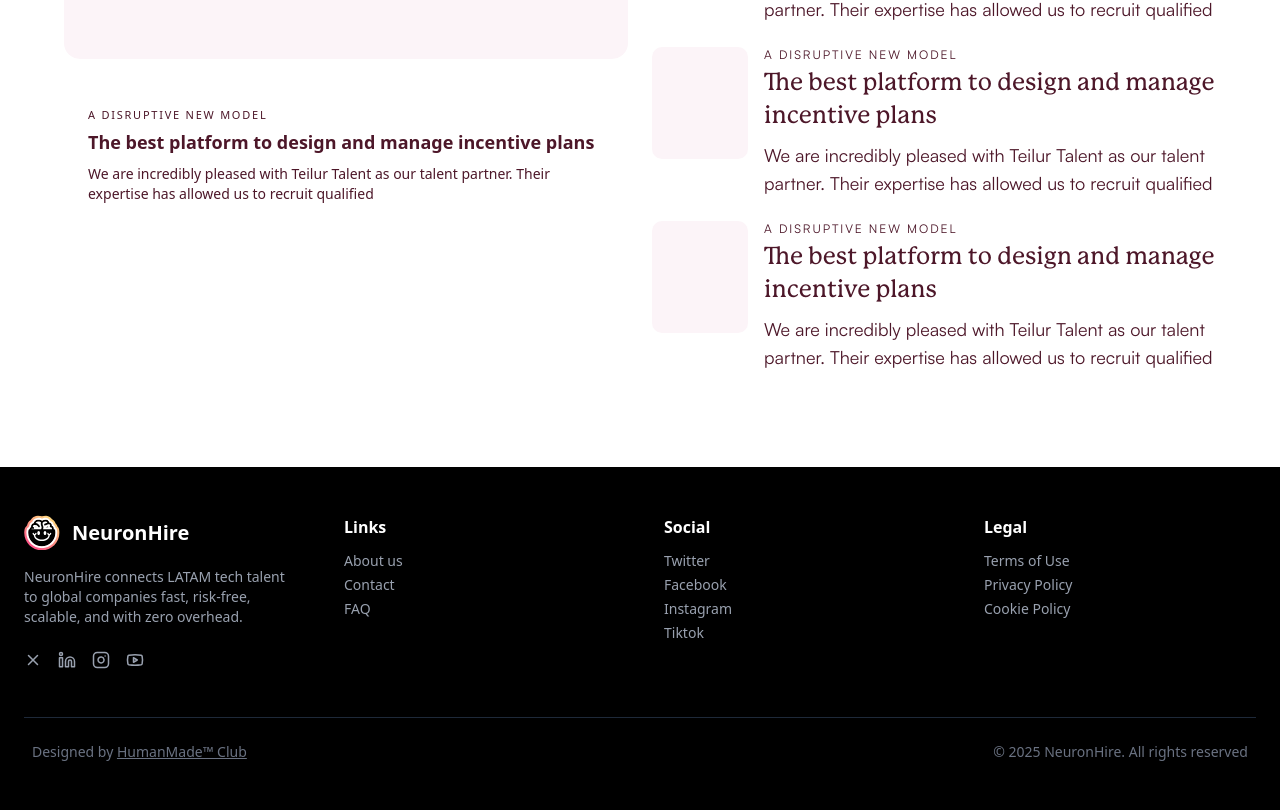
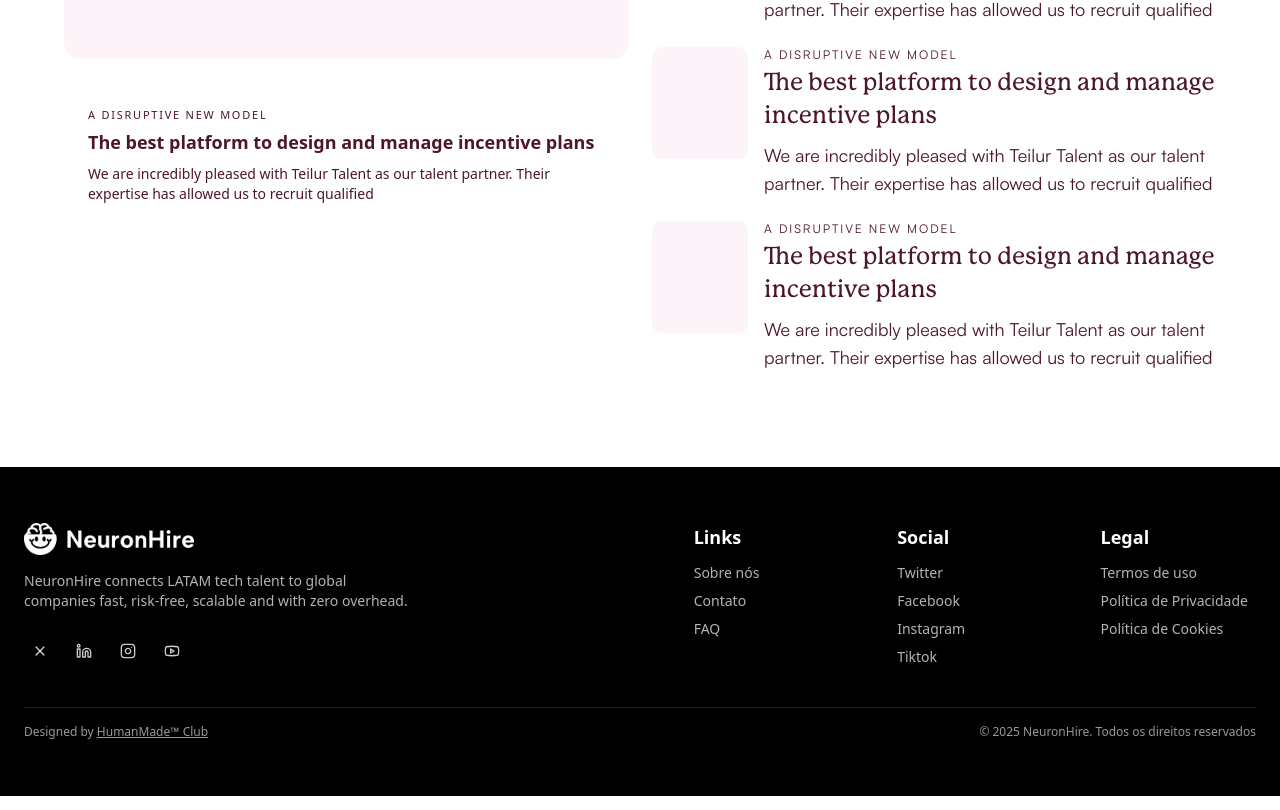
Before and after one commit to neuronhire/front-neuron-hire, a Next.js app: page / in a window 1280 px wide. Shown: the part 5532-6342 px from the top of the page. Built offline with nearby package versions, Linux system fonts and the light colour scheme.

Commit message:
refactor: update Footer component layout and styling for improved clarity and consistency

```diff
--- a/components/layout/footer.tsx
+++ b/components/layout/footer.tsx
@@ -6,114 +6,125 @@ import Link from "next/link";
 
 export function Footer() {
   return (
-    <footer className="bg-black text-white px-6 py-12">
-      <div className="max-w-7xl mx-auto grid grid-cols-1 md:grid-cols-4 gap-12">
+    <footer className="relative bg-black text-white">
+      <div className="mx-auto max-w-7xl px-6 py-10 md:py-14">
+        <div className="grid grid-cols-1 gap-12 md:[grid-template-columns:4fr_1fr_1fr_1fr]">
           <div className="space-y-4">
-          <div className="flex items-center space-x-3">
+            <div className="flex items-center gap-3">
               <Image
-              src="/assets/logo.svg"
-              alt="NeuronHire Logo"
-              width={36}
-              height={36}
-              className="w-9 h-9"
+                src="/assets/logos/neurohire-white-logo.png"
+                alt="NeuronHire"
+                width={600}
+                height={200}
+                className="h-8 w-auto"
+                priority
               />
-            <span className="text-xl font-bold">NeuronHire</span>
             </div>
-          <p className="text-sm text-gray-400 max-w-xs">
+
+            <p className="max-w-sm text-sm leading-5 text-white/70">
               NeuronHire connects LATAM tech talent to global companies fast,
-            risk-free, scalable, and with zero overhead.
+              risk-free, scalable and with zero overhead.
             </p>
-          <div className="flex items-center space-x-4 pt-2">
+
+            <div className="flex items-center gap-3 pt-2">
+              {[
+                { Icon: X, label: "X", href: "#" },
+                { Icon: Linkedin, label: "LinkedIn", href: "#" },
+                { Icon: Instagram, label: "Instagram", href: "#" },
+                { Icon: Youtube, label: "YouTube", href: "#" },
+              ].map(({ Icon, label, href }) => (
                 <Link
-              href="#"
-              aria-label="X"
-              className="hover:text-white text-gray-400"
+                  key={label}
+                  href={href}
+                  aria-label={label}
+                  className="inline-flex h-8 w-8 items-center justify-center rounded-full  text-white/80 hover:bg-white/10 hover:text-white transition"
                 >
-              <X size={18} />
+                  <Icon size={16} />
                 </Link>
-            <Link
-              href="#"
-              aria-label="LinkedIn"
-              className="hover:text-white text-gray-400"
-            >
-              <Linkedin size={18} />
-            </Link>
-            <Link
-              href="#"
-              aria-label="Instagram"
-              className="hover:text-white text-gray-400"
-            >
-              <Instagram size={18} />
-            </Link>
-            <Link
-              href="#"
-              aria-label="YouTube"
-              className="hover:text-white text-gray-400"
-            >
-              <Youtube size={18} />
-            </Link>
+              ))}
             </div>
           </div>
 
           <div className="space-y-3">
-          <h4 className="font-semibold text-white">Links</h4>
-          <ul className="space-y-1 text-gray-400 text-sm">
+            <h4 className="text-lg font-semibold">Links</h4>
+            <ul className="space-y-2 text-sm">
               <li>
-              <Link href="#">About us</Link>
+                <Link href="#" className="text-white/70 hover:text-white">
+                  Sobre nós
+                </Link>
               </li>
               <li>
-              <Link href="#">Contact</Link>
+                <Link href="#" className="text-white/70 hover:text-white">
+                  Contato
+                </Link>
               </li>
               <li>
-              <Link href="#">FAQ</Link>
+                <Link href="#" className="text-white/70 hover:text-white">
+                  FAQ
+                </Link>
               </li>
             </ul>
           </div>
 
           <div className="space-y-3">
-          <h4 className="font-semibold text-white">Social</h4>
-          <ul className="space-y-1 text-gray-400 text-sm">
+            <h4 className="text-lg font-semibold">Social</h4>
+            <ul className="space-y-2 text-sm">
               <li>
-              <Link href="#">Twitter</Link>
+                <Link href="#" className="text-white/70 hover:text-white">
+                  Twitter
+                </Link>
               </li>
               <li>
-              <Link href="#">Facebook</Link>
+                <Link href="#" className="text-white/70 hover:text-white">
+                  Facebook
+                </Link>
               </li>
               <li>
-              <Link href="#">Instagram</Link>
+                <Link href="#" className="text-white/70 hover:text-white">
+                  Instagram
+                </Link>
               </li>
               <li>
-              <Link href="#">Tiktok</Link>
+                <Link href="#" className="text-white/70 hover:text-white">
+                  Tiktok
+                </Link>
               </li>
             </ul>
           </div>
 
           <div className="space-y-3">
-          <h4 className="font-semibold text-white">Legal</h4>
-          <ul className="space-y-1 text-gray-400 text-sm">
+            <h4 className="text-lg font-semibold">Legal</h4>
+            <ul className="space-y-2 text-sm">
               <li>
-              <Link href="#">Terms of Use</Link>
+                <Link href="#" className="text-white/70 hover:text-white">
+                  Termos de uso
+                </Link>
               </li>
               <li>
-              <Link href="#">Privacy Policy</Link>
+                <Link href="#" className="text-white/70 hover:text-white">
+                  Política de Privacidade
+                </Link>
               </li>
               <li>
-              <Link href="#">Cookie Policy</Link>
+                <Link href="#" className="text-white/70 hover:text-white">
+                  Política de Cookies
+                </Link>
               </li>
             </ul>
           </div>
         </div>
 
-      <div className="border-t border-gray-800 mt-12 pt-6 text-sm flex flex-col md:flex-row items-center justify-between max-w-7xl mx-auto px-2 text-gray-500">
-        <span>
+        <div className="mt-10 border-t border-white/10 pt-4 text-xs text-white/60 md:flex md items-center md:justify-between">
+          <span className="block">
             Designed by{" "}
-          <Link href="#" className="underline font-medium">
+            <Link href="#" className="underline hover:text-white">
               HumanMade™ Club
             </Link>
           </span>
-        <span className="mt-2 md:mt-0">
-          © 2025 NeuronHire. All rights reserved
+          <span className="mt-2 block md:mt-0">
+            © 2025 NeuronHire. Todos os direitos reservados
           </span>
+        </div>
       </div>
     </footer>
   );
```
Also changed, not shown: public/assets/logos/neurohire-white-logo.png (added). Lines whose indentation alone changed are shown as unchanged.
